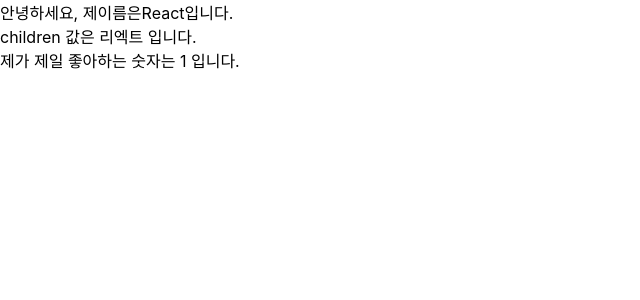
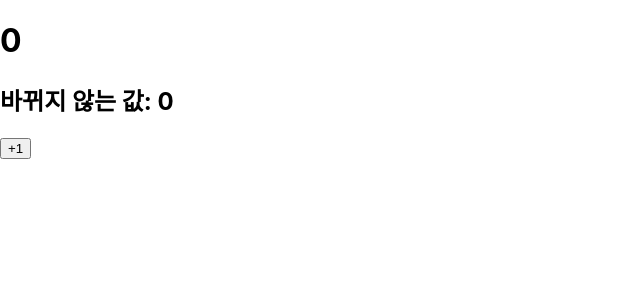
Before and after one commit to sungjaechoi/hello-react, a React (Create React App) app: page / in a window 1280 px wide. Shown: the top 300 px of the page, without its empty margins (0-640 px from the left). Built offline with nearby package versions, Linux system fonts and the light colour scheme.

Commit message:
[3].state - 1.클래스형 컴포넌트의 state - Counter 컴포넌트 생성

```diff
--- a/src/App.js
+++ b/src/App.js
@@ -1,7 +1,7 @@
-import MyComponent from './MyComponent';
+import Counter from "./Counter";
 
 const App = () => {
-  return <MyComponent name='React' favoriteNumber={1}>리엑트</MyComponent>;
+  return <Counter />;
 };
 
 export default App;
--- /dev/null
+++ b/src/Counter.js
@@ -0,0 +1,32 @@
+import { Component } from "react";
+
+class Counter extends Component {
+  constructor(props) {
+    super(props);
+    // state의 초기값 설정하기
+    this.state = {
+      number: 0,
+      fixedNumber: 0
+    };
+  }
+  render() {
+    const { number, fixedNumber } = this.state; //state를 조회할 때는 this.state로 조회합니다.
+    return (
+      <div>
+        <h1>{number}</h1>
+        <h2>바뀌지 않는 값: {fixedNumber}</h2>
+        <button
+          // onClick을 통해 버튼이 클릭되었을때 호출할수 있는 함수를 지정 합니다.
+          onClick={() => {
+            //this.setState를 사용하여 state에 새로운 값을 넣을 수 있습니다.
+            this.setState({ fixedNumber: number + 1 });
+          }}
+        >
+          +1
+        </button>
+      </div>
+    );
+  }
+}
+
+export default Counter;
--- a/src/MyComponent.js
+++ /dev/null
@@ -1,28 +0,0 @@
-import { Component } from "react";
-import propTypes from "prop-types";
-
-class MyComponent extends Component {
-  static defaultProps = {
-    name: "기본이름",
-  };
-
-  static propTypes = {
-    name: propTypes.string,
-    favoriteNumber: propTypes.number.isRequired,
-  };
-
-  render() {
-    const { name, favoriteNumber, children } = this.props;
-    return (
-      <div>
-        안녕하세요, 제이름은{name}입니다.
-        <br />
-        children 값은 {children} 입니다.
-        <br />
-        제가 제일 좋아하는 숫자는 {favoriteNumber} 입니다.
-      </div>
-    );
-  }
-}
-
-export default MyComponent;
```
